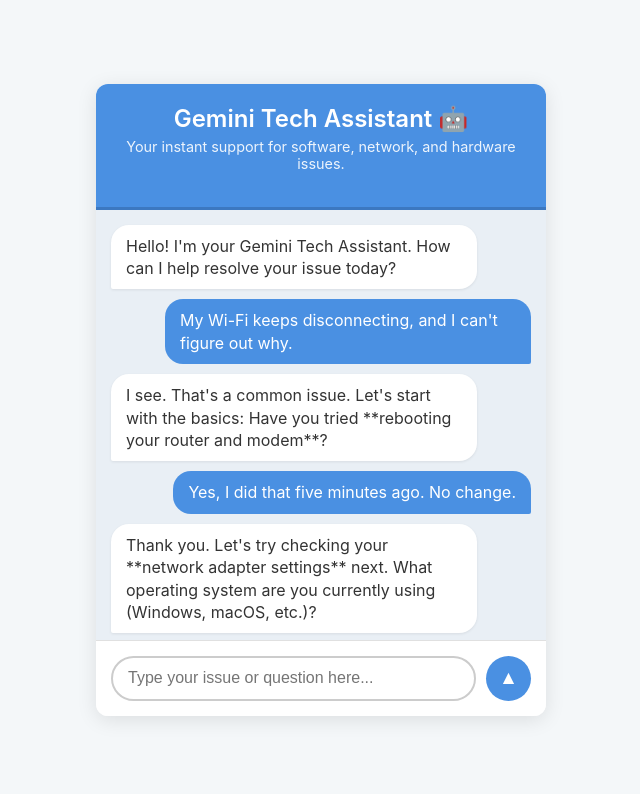
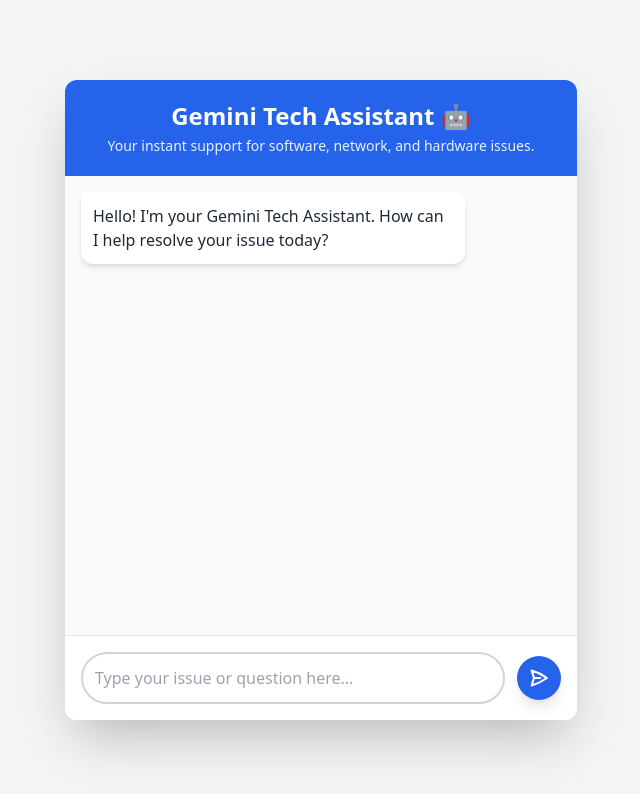
Before and after one commit to csernakadam/tech-support-demo, a plain HTML site: page index.html in a window 1280 px wide. Shown: the whole page, without its empty margins (319-959 px from the left). Drawn offline with nearby package versions, Linux system fonts and the light colour scheme.

Commit message:
chat fix

```diff
--- a/index.html
+++ b/index.html
@@ -4,152 +4,133 @@
     <meta charset="UTF-8">
     <meta name="viewport" content="width=device-width, initial-scale=1.0">
     <title>Gemini Tech Assistant - Live Demo</title>
+    <!-- Load Tailwind CSS -->
+    <script src="https://cdn.tailwindcss.com"></script>
     <style>
-        /* CSS for a simple, attractive design */
-        body {
-            font-family: -apple-system, BlinkMacSystemFont, "Segoe UI", Roboto, Helvetica, Arial, sans-serif;
-            background-color: #f4f7f9;
-            display: flex;
-            justify-content: center;
-            align-items: center;
-            min-height: 100vh;
-            margin: 0;
-        }
-
-        .chat-container {
-            width: 100%;
-            max-width: 450px;
-            background-color: #ffffff;
-            border-radius: 12px;
-            box-shadow: 0 4px 20px rgba(0, 0, 0, 0.1);
-            overflow: hidden;
-        }
-
-        .header {
-            background-color: #4A90E2; /* Google/Gemini-inspired Blue */
-            color: white;
-            padding: 20px;
-            text-align: center;
-            border-bottom: 3px solid #3c78c0;
-        }
-
-        .header h1 {
-            margin: 0;
-            font-size: 1.5em;
-            font-weight: 600;
-        }
-
-        .header p {
-            margin-top: 5px;
-            font-size: 0.9em;
-            opacity: 0.9;
-        }
-
-        .chat-window {
-            height: 400px;
-            padding: 15px;
-            overflow-y: auto;
-            background-color: #e9eff5; /* Light background for chat area */
-            display: flex;
-            flex-direction: column;
-            gap: 10px;
-        }
-
-        /* Message Styles (Placeholder content) */
-        .message {
-            max-width: 80%;
-            padding: 10px 15px;
-            border-radius: 18px;
-            line-height: 1.4;
-            word-wrap: break-word;
-        }
-
-        .assistant {
-            align-self: flex-start;
-            background-color: #ffffff;
-            color: #333;
-            border-bottom-left-radius: 2px;
-            box-shadow: 0 1px 3px rgba(0, 0, 0, 0.08);
-        }
-
-        .user {
-            align-self: flex-end;
-            background-color: #4A90E2;
-            color: white;
-            border-bottom-right-radius: 2px;
-        }
-
-        /* Input Area */
-        .input-area {
-            padding: 15px;
-            border-top: 1px solid #e0e0e0;
-            display: flex;
-            background-color: #ffffff;
-        }
-
-        .input-area input {
-            flex-grow: 1;
-            padding: 10px 15px;
-            border: 2px solid #ccc;
-            border-radius: 25px;
-            font-size: 1em;
-            outline: none;
-            transition: border-color 0.3s;
-        }
-
-        .input-area input:focus {
-            border-color: #4A90E2;
-        }
-
-        .input-area button {
-            background-color: #4A90E2;
-            color: white;
-            border: none;
-            border-radius: 50%;
-            width: 45px;
-            height: 45px;
-            margin-left: 10px;
-            cursor: pointer;
-            font-size: 1.2em;
-            transition: background-color 0.3s;
-        }
-
-        .input-area button:hover {
-            background-color: #3c78c0;
-        }
+        /* Custom scrollbar for a cleaner look */
+        .chat-window::-webkit-scrollbar { width: 6px; }
+        .chat-window::-webkit-scrollbar-thumb { background-color: #888; border-radius: 3px; }
+        .chat-window::-webkit-scrollbar-thumb:hover { background-color: #555; }
     </style>
 </head>
-<body>
+<body class="bg-gray-100 flex items-center justify-center min-h-screen p-4 font-sans">
 
-    <div class="chat-container">
-        <div class="header">
-            <h1>Gemini Tech Assistant 🤖</h1>
-            <p>Your instant support for software, network, and hardware issues.</p>
+    <div id="chat-container" class="w-full max-w-lg bg-white rounded-xl shadow-2xl overflow-hidden flex flex-col h-[80vh] max-h-[700px]">
+
+        <!-- Header -->
+        <div class="bg-blue-600 text-white p-5 text-center shadow-lg">
+            <h1 class="text-2xl font-bold">Gemini Tech Assistant 🤖</h1>
+            <p class="text-sm opacity-90 mt-1">Your instant support for software, network, and hardware issues.</p>
         </div>
 
-        <div class="chat-window">
-            <div class="message assistant">
+        <!-- Chat Window -->
+        <div id="chat-window" class="chat-window flex-1 p-4 overflow-y-auto bg-gray-50 flex flex-col gap-3">
+            <!-- Initial Assistant Message -->
+            <div class="message assistant self-start bg-white text-gray-800 p-3 rounded-xl rounded-tl-sm shadow-md max-w-[80%]">
                 Hello! I'm your Gemini Tech Assistant. How can I help resolve your issue today?
-            </div>
-            <div class="message user">
-                My Wi-Fi keeps disconnecting, and I can't figure out why.
-            </div>
-            <div class="message assistant">
-                I see. That's a common issue. Let's start with the basics: Have you tried **rebooting your router and modem**?
-            </div>
-            <div class="message user">
-                Yes, I did that five minutes ago. No change.
-            </div>
-            <div class="message assistant">
-                Thank you. Let's try checking your **network adapter settings** next. What operating system are you currently using (Windows, macOS, etc.)?
             </div>
         </div>
 
-        <div class="input-area">
-            <input type="text" placeholder="Type your issue or question here...">
-            <button aria-label="Send message">▲</button>
+        <!-- Input Area -->
+        <div class="p-4 border-t border-gray-200 flex items-center bg-white">
+            <input
+                id="user-input"
+                type="text"
+                placeholder="Type your issue or question here..."
+                class="flex-grow p-3 border-2 border-gray-300 rounded-full focus:outline-none focus:border-blue-500 transition duration-200 text-gray-700"
+                onkeypress="if(event.key === 'Enter') document.getElementById('send-button').click()"
+            >
+            <button
+                id="send-button"
+                onclick="sendMessage()"
+                class="bg-blue-600 text-white w-11 h-11 rounded-full ml-3 flex items-center justify-center shadow-lg hover:bg-blue-700 transition duration-200 disabled:opacity-50"
+                aria-label="Send message"
+            >
+                <!-- Send Icon (Using inline SVG for compatibility) -->
+                <svg xmlns="http://www.w3.org/2000/svg" fill="none" viewBox="0 0 24 24" stroke-width="2.5" stroke="currentColor" class="w-5 h-5">
+                    <path stroke-linecap="round" stroke-linejoin="round" d="M6 12L3.269 3.126A59.768 59.768 0 0121.485 12 59.77 59.77 0 013.27 20.876L5.999 12zm0 0h7.5" />
+                </svg>
+            </button>
         </div>
     </div>
 
+    <script>
+        const chatWindow = document.getElementById('chat-window');
+        const userInput = document.getElementById('user-input');
+        const sendButton = document.getElementById('send-button');
+
+        // Function to display messages in the chat window
+        function displayMessage(text, sender) {
+            const messageDiv = document.createElement('div');
+            messageDiv.textContent = text;
+
+            // Tailwind classes for styling based on sender
+            if (sender === 'user') {
+                messageDiv.className = 'message user self-end bg-blue-600 text-white p-3 rounded-xl rounded-br-sm shadow-md max-w-[80%]';
+            } else { // assistant
+                messageDiv.className = 'message assistant self-start bg-white text-gray-800 p-3 rounded-xl rounded-tl-sm shadow-md max-w-[80%] whitespace-pre-wrap';
+            }
+
+            chatWindow.appendChild(messageDiv);
+            // Scroll to the latest message
+            chatWindow.scrollTop = chatWindow.scrollHeight;
+        }
+
+        // Main function to handle user input and API call
+        async function sendMessage() {
+            const prompt = userInput.value.trim();
+            if (!prompt) return;
+
+            // 1. Display user message
+            displayMessage(prompt, 'user');
+            userInput.value = ''; // Clear input field
+            sendButton.disabled = true;
+
+            // 2. Add a loading indicator for the assistant's reply
+            const loadingIndicator = document.createElement('div');
+            loadingIndicator.id = 'loading-indicator';
+            loadingIndicator.className = 'message assistant self-start bg-gray-200 text-gray-600 p-3 rounded-xl rounded-tl-sm max-w-[80%] animate-pulse';
+            loadingIndicator.textContent = 'Assistant is typing...';
+            chatWindow.appendChild(loadingIndicator);
+            chatWindow.scrollTop = chatWindow.scrollHeight;
+
+
+            try {
+                // 3. Call the Vercel API Route (/api/chat)
+                const response = await fetch('/api/chat', {
+                    method: 'POST',
+                    headers: {
+                        'Content-Type': 'application/json',
+                    },
+                    // Send the user's prompt to the backend
+                    body: JSON.stringify({ prompt: prompt }),
+                });
+
+                // Remove the loading indicator
+                loadingIndicator.remove();
+
+                if (!response.ok) {
+                    throw new Error(`HTTP error! Status: ${response.status}`);
+                }
+
+                const data = await response.json();
+
+                // 4. Display the assistant's response
+                displayMessage(data.text || "Sorry, I received an empty response.", 'assistant');
+
+            } catch (error) {
+                console.error('API call failed:', error);
+
+                // If loading indicator still exists (e.g., fetch failed instantly), remove it
+                document.getElementById('loading-indicator')?.remove();
+
+                // Display a user-friendly error message
+                displayMessage(`Error: Could not connect to the assistant. Check the server logs (F12) for details. The most common cause is the missing or incorrect \`/api/chat\` function.`, 'assistant');
+            } finally {
+                sendButton.disabled = false;
+                userInput.focus();
+            }
+        }
+    </script>
 </body>
 </html>
```
Also changed, not shown: api/chat.js (added, +59 -0 lines), pages/api/generate.js (deleted, +0 -36 lines).
